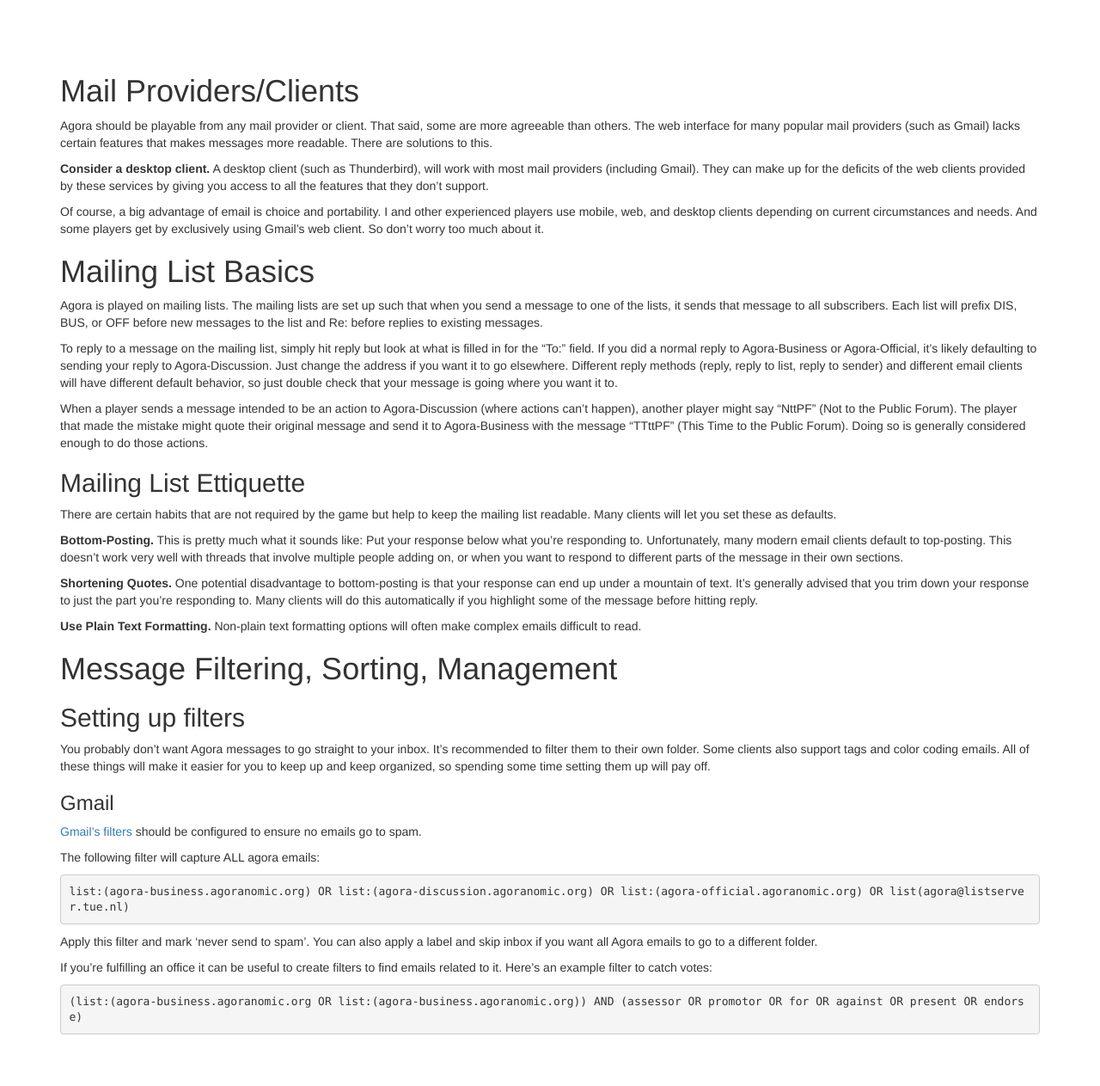
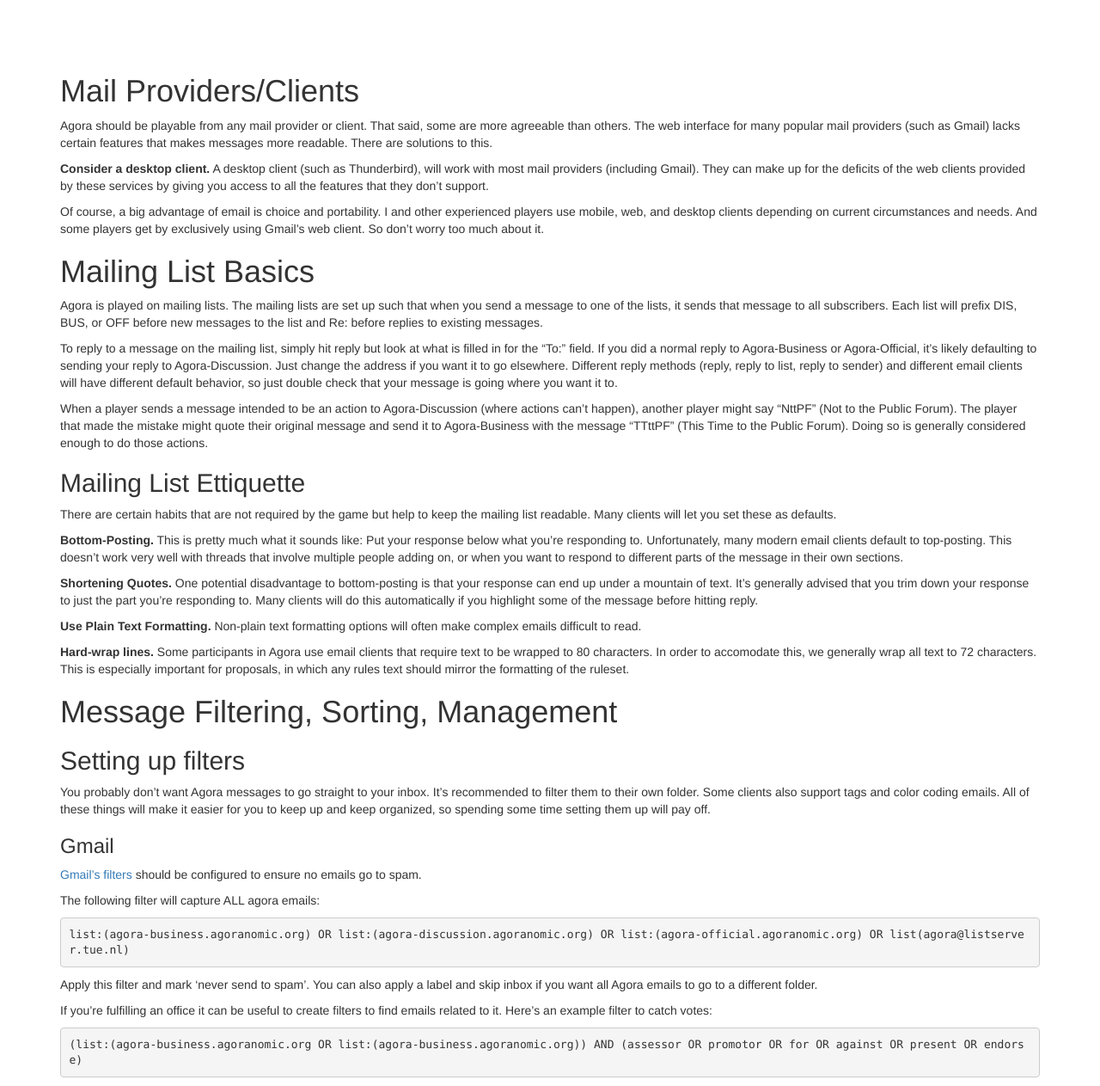
Before and after one commit to AgoraNomic/Help, a Jekyll site: the page built from Email.md, in a window 1280 px wide, cut to the strip 104-1367 px from the top of the page. Shown: the whole strip at 86% size. Built offline with Jekyll 4.4.1, drawn with Linux system fonts in a browser that asks for light colours; nearby versions of some CDN libraries; our own code applies the rules of GitHub Pages for plain Markdown files; before the commit the page ends 1317 px from its top, so only the background shows below that.

Commit message:
Adding hard-wrapping of lines

```diff
--- a/Email.md
+++ b/Email.md
@@ -24,6 +24,8 @@ There are certain habits that are not required by the game but help to keep the
 
 **Use Plain Text Formatting.** Non-plain text formatting options will often make complex emails difficult to read.
 
+**Hard-wrap lines.** Some participants in Agora use email clients that require text to be wrapped to 80 characters. In order to accomodate this, we generally wrap all text to 72 characters. This is especially important for proposals, in which any rules text should mirror the formatting of the ruleset.
+
 # Message Filtering, Sorting, Management
 
 ## Setting up filters
```
